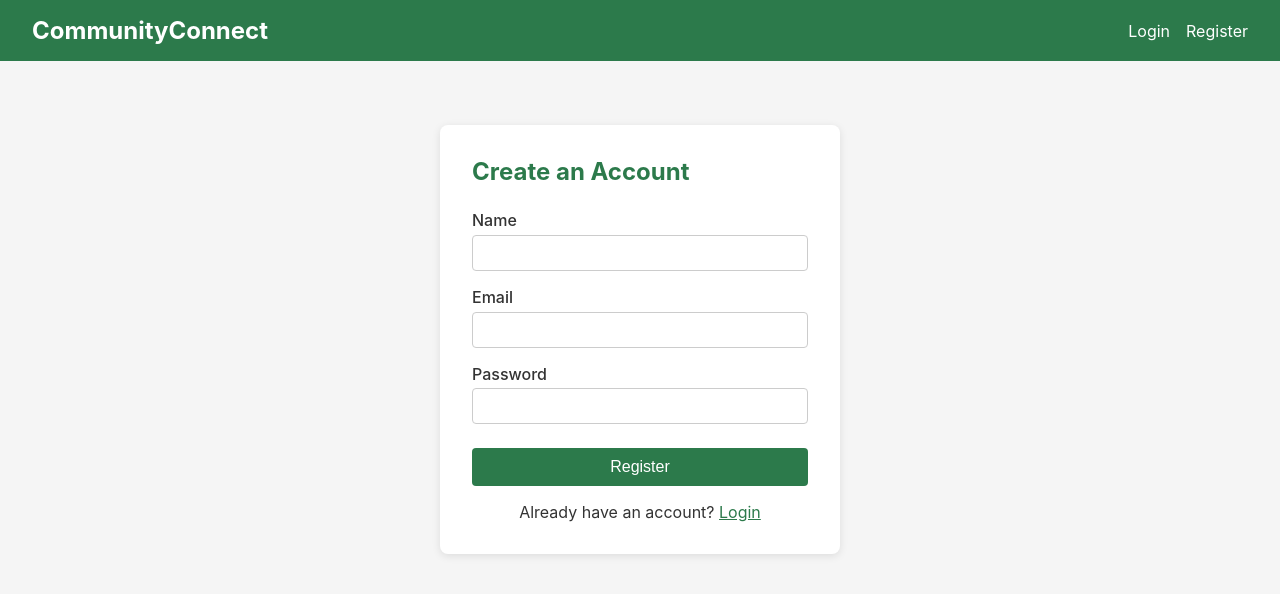
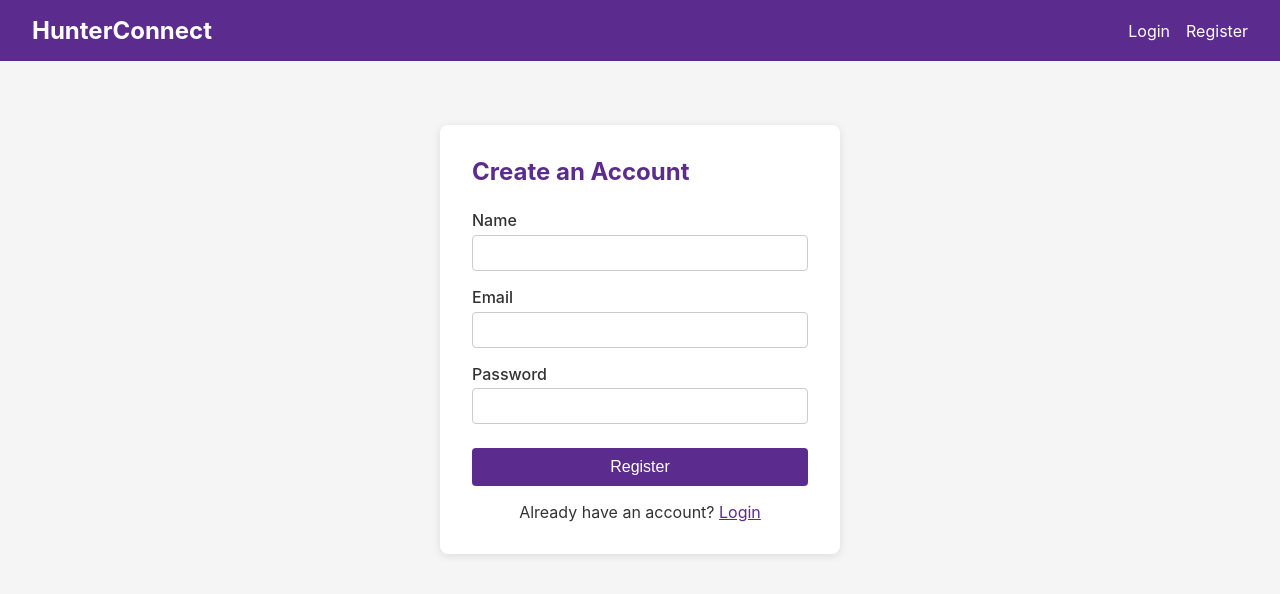
Before and after one commit to sanilac6459/hunter-connect, a React (Vite) app in the folder frontend/: page /register in a window 1280 px wide. Shown: the top 594 px of the page. Built offline with nearby package versions, Linux system fonts and the light colour scheme.

Commit message:
changed communityconnect to hunterconnect

```diff
--- a/frontend/src/components/Navbar.jsx
+++ b/frontend/src/components/Navbar.jsx
@@ -13,7 +13,7 @@ function Navbar() {
   return (
     <nav className="navbar">
       <Link to="/" className="navbar-brand">
-        CommunityConnect
+        HunterConnect
       </Link>
       <div className="navbar-links">
         {user ? (
--- a/frontend/src/index.css
+++ b/frontend/src/index.css
@@ -13,7 +13,7 @@ body {
 
 /* Navbar */
 .navbar {
-  background-color: #2c7a4b;
+  background-color: #5b2c8d;
   padding: 1rem 2rem;
   display: flex;
   justify-content: space-between;
@@ -44,7 +44,7 @@ body {
 
 .navbar-links button {
   background-color: white;
-  color: #2c7a4b;
+  color: #5b2c8d;
   border: none;
   padding: 0.4rem 1rem;
   border-radius: 4px;
@@ -71,7 +71,7 @@ body {
 
 .auth-container h2 {
   margin-bottom: 1.5rem;
-  color: #2c7a4b;
+  color: #5b2c8d;
 }
 
 .form-group {
@@ -101,7 +101,7 @@ body {
 .auth-container button {
   width: 100%;
   padding: 0.6rem;
-  background-color: #2c7a4b;
+  background-color: #5b2c8d;
   color: white;
   border: none;
   border-radius: 4px;
@@ -116,7 +116,7 @@ body {
 }
 
 .auth-container a {
-  color: #2c7a4b;
+  color: #5b2c8d;
 }
 
 /* Home page */
@@ -128,7 +128,7 @@ body {
 }
 
 .home-header button {
-  background-color: #2c7a4b;
+  background-color: #5b2c8d;
   color: white;
   border: none;
   padding: 0.5rem 1rem;
@@ -160,7 +160,7 @@ body {
 
 .group-card h3 {
   margin-bottom: 0.5rem;
-  color: #2c7a4b;
+  color: #5b2c8d;
 }
 
 .group-card p {
@@ -169,7 +169,7 @@ body {
 }
 
 .group-card button {
-  background-color: #2c7a4b;
+  background-color: #5b2c8d;
   color: white;
   border: none;
   padding: 0.4rem 0.8rem;
@@ -204,7 +204,7 @@ body {
 }
 
 .create-form button {
-  background-color: #2c7a4b;
+  background-color: #5b2c8d;
   color: white;
   border: none;
   padding: 0.6rem;
@@ -219,7 +219,7 @@ body {
 }
 
 .group-header h1 {
-  color: #2c7a4b;
+  color: #5b2c8d;
   margin-bottom: 0.5rem;
 }
 
@@ -255,7 +255,7 @@ body {
 }
 
 .posts-header button {
-  background-color: #2c7a4b;
+  background-color: #5b2c8d;
   color: white;
   border: none;
   padding: 0.5rem 1rem;
@@ -279,7 +279,7 @@ body {
 
 .post-card h3 {
   margin-bottom: 0.5rem;
-  color: #2c7a4b;
+  color: #5b2c8d;
 }
 
 .post-card p {
--- a/frontend/src/pages/Home.jsx
+++ b/frontend/src/pages/Home.jsx
@@ -45,10 +45,10 @@ function Home() {
   return (
     <div className="container">
       <div className="home-header">
-        <h1>Community Groups</h1>
+        <h1>Hunter College Clubs</h1>
         {user && (
           <button onClick={() => setShowForm(!showForm)}>
-            {showForm ? "Cancel" : "+ Create Group"}
+            {showForm ? "Cancel" : "+ Create Club"}
           </button>
         )}
       </div>
@@ -57,7 +57,7 @@ function Home() {
         <form className="create-form" onSubmit={handleCreateGroup}>
           <input
             type="text"
-            placeholder="Group name"
+            placeholder="Club name"
             value={name}
             onChange={(e) => setName(e.target.value)}
             required
```
